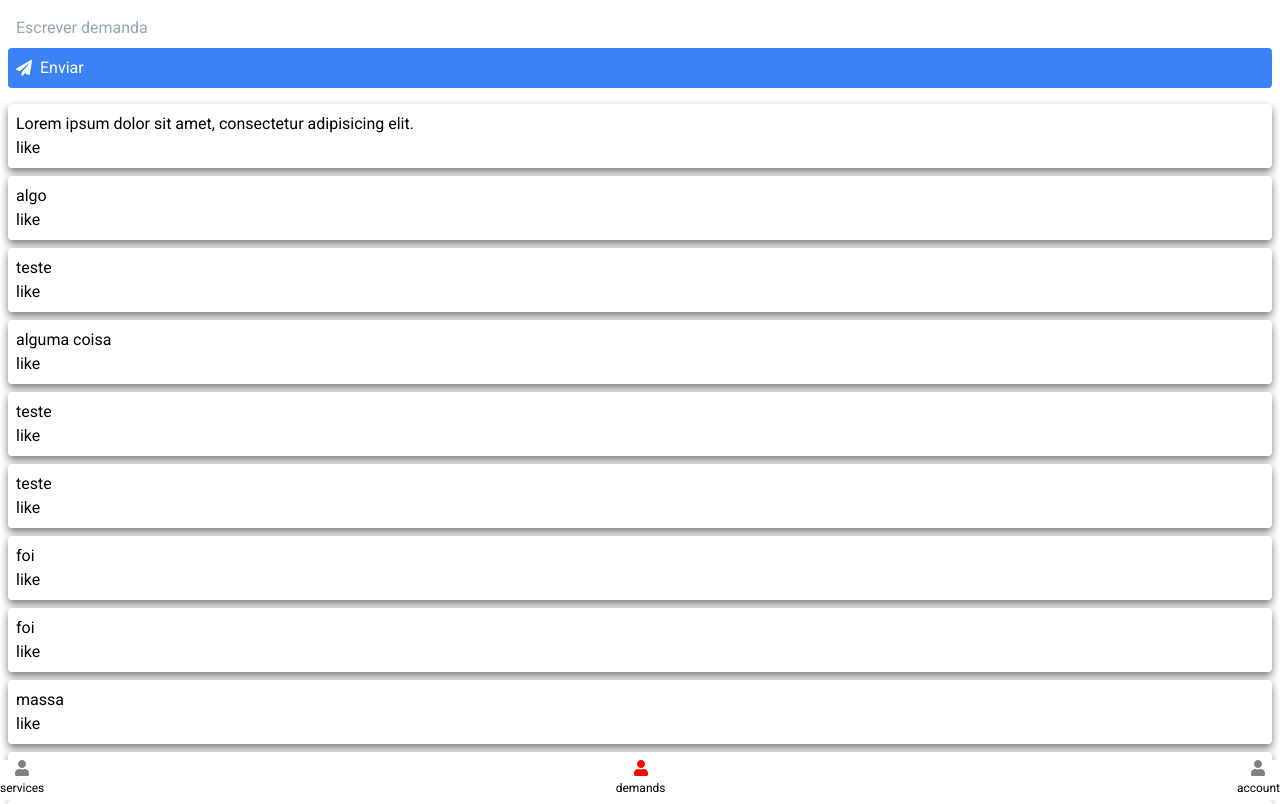
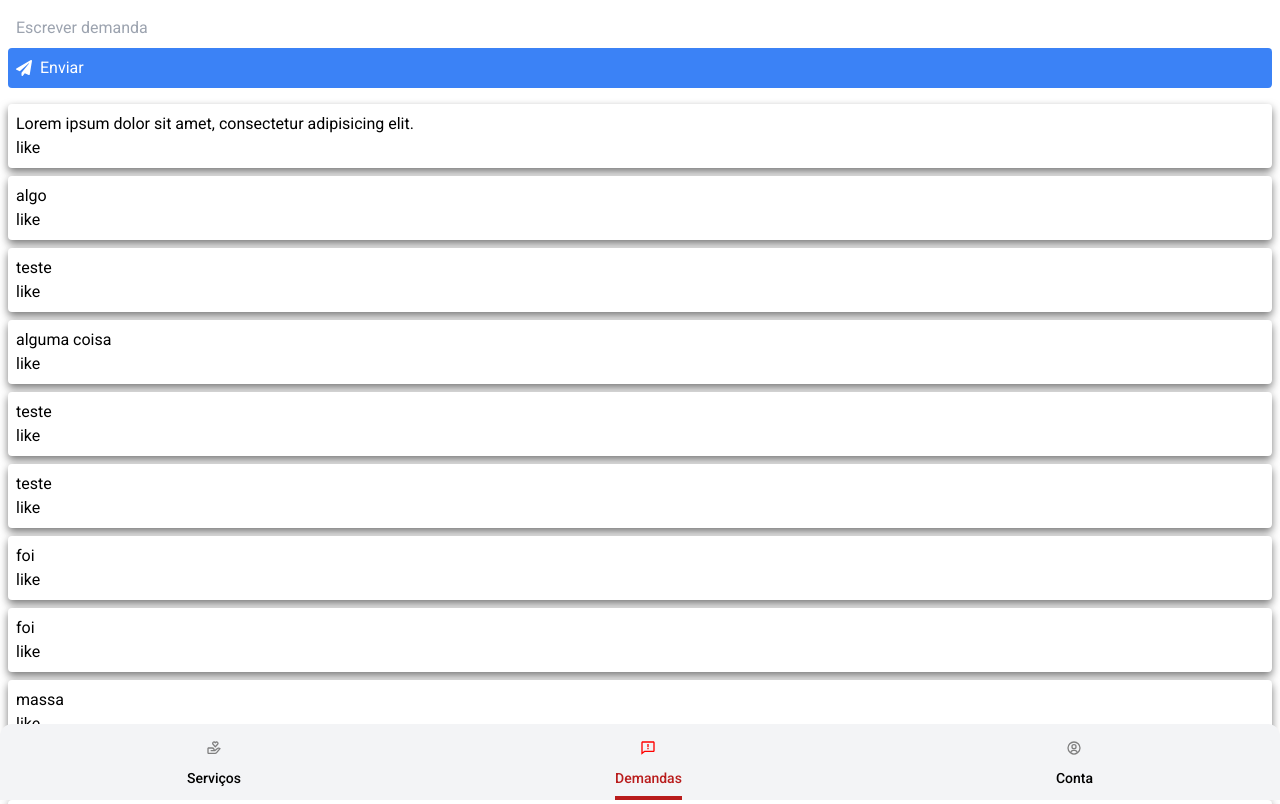
Before and after one commit to nadjiel/fixer-web, a React (Vite) app: page /demands in a window 1280 px wide. Shown: the top 804 px of the page. Built offline with nearby package versions, Linux system fonts and the light colour scheme; data requests are answered from the project's data file.

Commit message:
Estilizando a NavBar

```diff
--- a/src/account/AccountPage.jsx
+++ b/src/account/AccountPage.jsx
@@ -12,7 +12,7 @@ export const AccountPage = () => {
       <button className="bg-blue-400 px-4 py-2">Demandas</button>
       <button className="bg-yellow-400 px-4 py-2">Editar</button>
       <button className="bg-red-600 px-4 py-2">Sair</button>
-      <NavBar active="account" />
+      <NavBar active="Conta" />
     </div>
   );
 };
--- a/src/demand/DemandsPage.jsx
+++ b/src/demand/DemandsPage.jsx
@@ -21,7 +21,7 @@ export function DemandsPage() {
     <div>
       <DemandInput reload={getDemands} />
       {demands ? <DemandList demands={demands} /> : <div>carregando</div>}
-      <NavBar active={"demands"} />
+      <NavBar active={"Demandas"} />
     </div>
   );
 }
--- a/src/navBar/NavBar.jsx
+++ b/src/navBar/NavBar.jsx
@@ -1,29 +1,29 @@
-import { FaUser } from "react-icons/fa";
+import { BiDonateHeart, BiCommentError, BiUserCircle } from "react-icons/bi";
 import { NavBarItem } from "./NavBarItem";
 
 export function NavBar({ active }) {
   const list = [
     {
-      Icon: FaUser,
+      Icon: BiDonateHeart,
       link: "/services",
-      namePage: "services",
+      namePage: "Serviços",
     },
     {
-      Icon: FaUser,
+      Icon: BiCommentError,
       link: "/demands",
-      namePage: "demands",
+      namePage: "Demandas",
     },
     {
-      Icon: FaUser,
+      Icon: BiUserCircle,
       link: "/account",
-      namePage: "account",
+      namePage: "Conta",
     },
   ];
 
   return (
     <>
-      <div className="h-10"></div>
-      <footer className="h-10 flex flex-row mt-auto text-sm justify-between fixed bottom-0 w-full bg-white">
+      {/* <div className="h-10"></div> */}
+      <footer className="flex flex-row mt-auto text-sm justify-around fixed bottom-0 w-full bg-gray-100 rounded-t-xl">
         {list.map((item, index) => (
           <NavBarItem {...item} active={active} key={index} />
         ))}
--- a/src/navBar/NavBarItem.jsx
+++ b/src/navBar/NavBarItem.jsx
@@ -2,12 +2,18 @@ import { Link } from "react-router-dom";
 
 export function NavBarItem({ link, Icon, namePage, active }) {
   return (
-    <Link to={link} className="flex-col gap-1 text-xs">
+    <Link to={link} className="flex-col gap-1 text-xs space-y-2 pt-4">
       <Icon
         color={active === namePage ? "red" : "gray"}
-        className="text-base"
+        className="text-base text-2xl"
       />
-      <p>{namePage}</p>
+      <p
+        className={`${"font-medium text-sm pb-2 border-b-4"} ${
+          active === namePage ? "text-red-700 border-red-700" : "border-gray-100"
+        }`}
+      >
+        {namePage}
+      </p>
     </Link>
   );
 }
--- a/src/service/list/ServicesPage.jsx
+++ b/src/service/list/ServicesPage.jsx
@@ -32,7 +32,7 @@ export function ServicesPage() {
           <div>carregando...</div>
         )}
       </section>
-      <NavBar active={"services"} />
+      <NavBar active={"Serviços"} />
     </div>
   );
 }
```
Also changed, not shown: jsconfig.json (added, +14 -0 lines).
